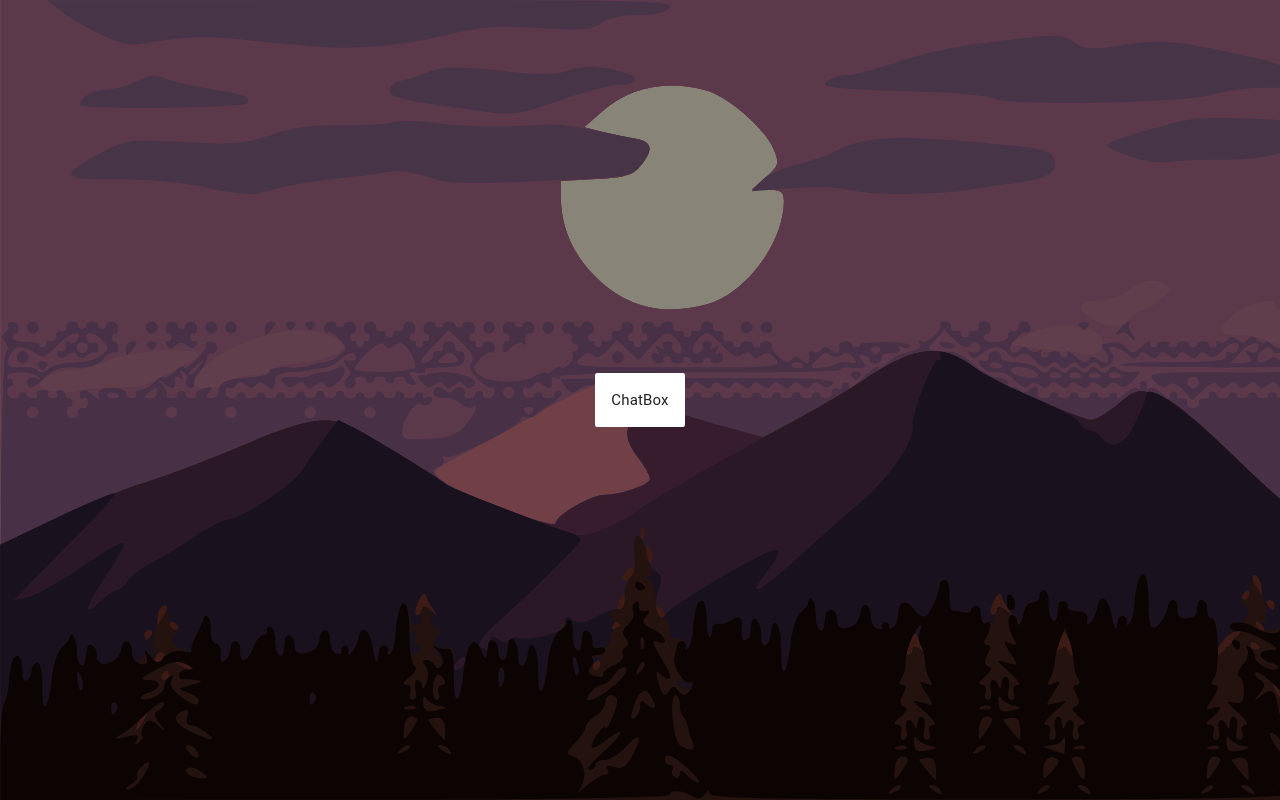
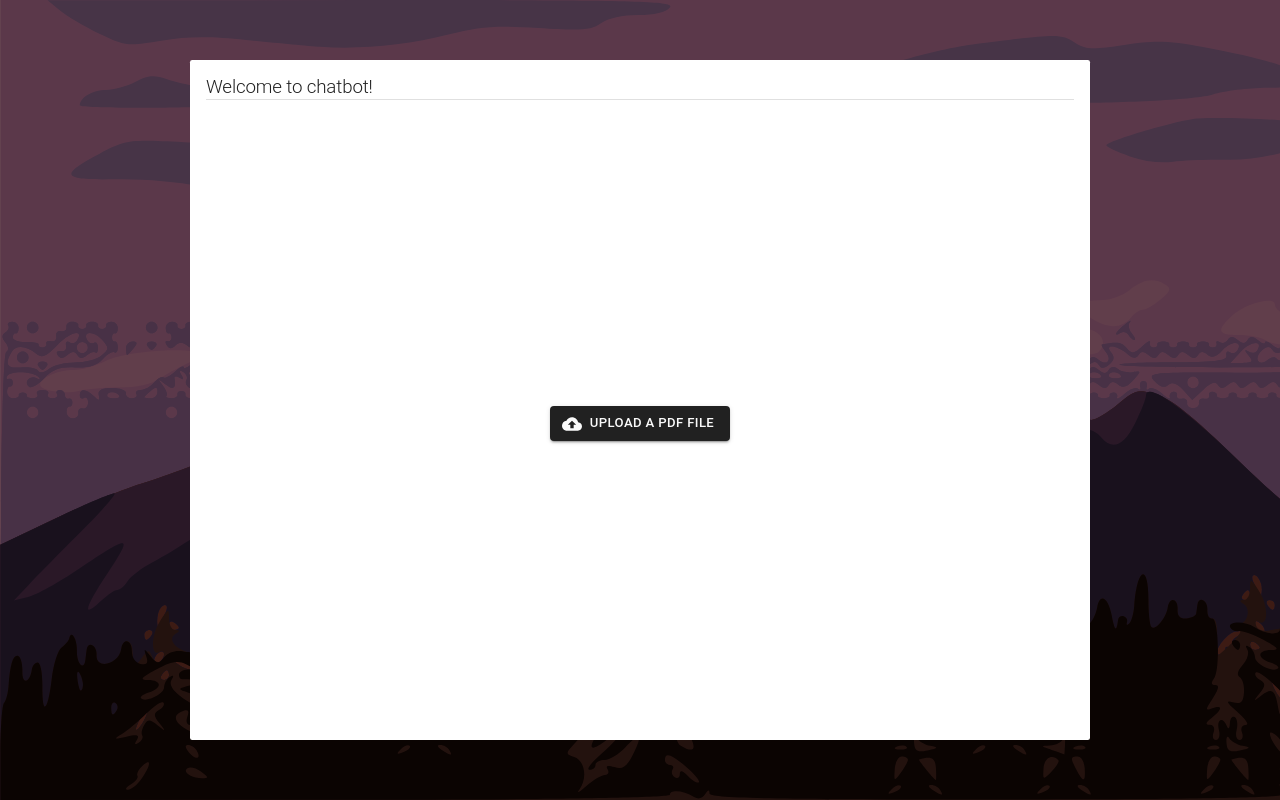
Before and after one commit to AshokLamaMoktanTamang/chatbot, a React (Vite) app in the folder apps/chatbot-webapp/: page / in a window 1280 px wide. Built offline with nearby package versions, Linux system fonts and the light colour scheme.

Commit message:
[Add] Added the UI for file upload

```diff
--- a/apps/chatbot-webapp/src/components/ChatBox/index.tsx
+++ b/apps/chatbot-webapp/src/components/ChatBox/index.tsx
@@ -1,9 +1,52 @@
+import { Box, Button, Divider, Stack, Tooltip, Typography } from "@mui/material";
+import { ChangeEvent, useState } from "react";
+import FileInput from "../FileInput";
+import { UploadFile } from "@mui/icons-material";
+
 const ChatBox = () => {
+    const [file, setFile] = useState<File | null>(null)
+
+    const handleFileChange = (e: ChangeEvent<HTMLInputElement>) => {
+        const f = e.target.files && e.target.files[0]
+
+        setFile(f)
+    }
+
     return (
-        <>
-            ChatBox
-        </>
-     );
+        <Box height={'100%'} width={'100%'}>
+            <Typography
+                variant="h2"
+                component={'h2'}
+            >
+                Welcome to chatbot!
+            </Typography>
+
+            <Divider />
+
+            <Box
+                display={'flex'}
+                justifyContent={'center'}
+                alignItems={'center'}
+                height={'100%'}
+            >
+                {!file && <FileInput onChange={handleFileChange} />}
+
+                {
+                    file &&
+                    <Stack direction={'row'} flexWrap={'wrap'}>
+                        <Button>
+                            {file.name}
+                        </Button>
+                        <Tooltip title="Process data">
+                            <Button variant="contained">
+                                <UploadFile />
+                            </Button>
+                        </Tooltip>
+                    </Stack>
+                }
+            </Box>
+        </Box>
+    );
 }
 
 export default ChatBox;
--- /dev/null
+++ b/apps/chatbot-webapp/src/components/FileInput/index.tsx
@@ -0,0 +1,35 @@
+import { ChangeEventHandler, FC } from "react";
+
+import { CloudUpload } from "@mui/icons-material";
+import { Button, styled } from "@mui/material";
+
+const VisuallyHiddenInput = styled('input')({
+    clip: 'rect(0 0 0 0)',
+    clipPath: 'inset(50%)',
+    height: 1,
+    overflow: 'hidden',
+    position: 'absolute',
+    bottom: 0,
+    left: 0,
+    whiteSpace: 'nowrap',
+    width: 1,
+});
+
+interface IFileInput {
+    onChange: ChangeEventHandler<HTMLInputElement>
+}
+
+const FileInput: FC<IFileInput> = ({onChange}) => {
+    return (
+        <Button component="label" variant="contained" startIcon={<CloudUpload />}>
+            Upload a PDF file
+            <VisuallyHiddenInput
+                type="file"
+                accept="application/pdf"
+                onChange={onChange}
+            />
+        </Button>
+    );
+}
+
+export default FileInput;
--- a/apps/chatbot-webapp/src/layout/index.tsx
+++ b/apps/chatbot-webapp/src/layout/index.tsx
@@ -36,6 +36,11 @@ const Layout = () => {
                     backgroundColor: 'white',
                     borderRadius: '.15rem'
                 }}
+                width={'100%'}
+                maxWidth={'900px'}
+                height={'100%'}
+                maxHeight={'85vh'}
+                m={3}
             >
                 <Outlet />
             </Box>
--- a/package.json
+++ b/package.json
@@ -14,6 +14,7 @@
   "dependencies": {
     "@emotion/react": "^11.11.1",
     "@emotion/styled": "^11.11.0",
+    "@mui/icons-material": "^5.14.13",
     "@mui/material": "^5.14.13",
     "@swc/helpers": "~0.5.2",
     "axios": "^1.0.0",
```
Also changed, not shown: 1 other file (tests, documents, lock files or other folders).
